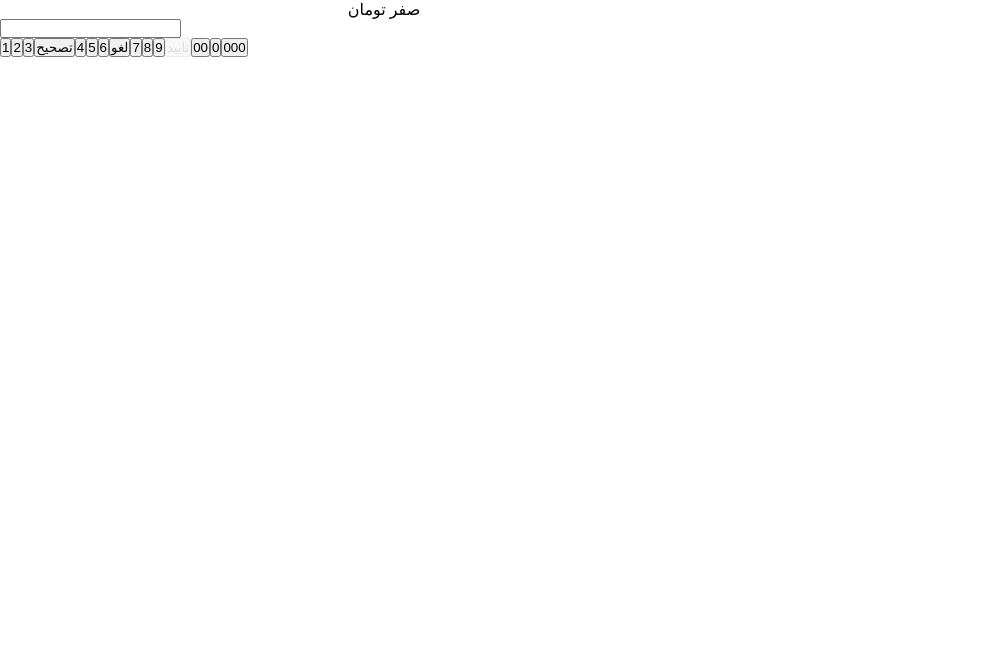
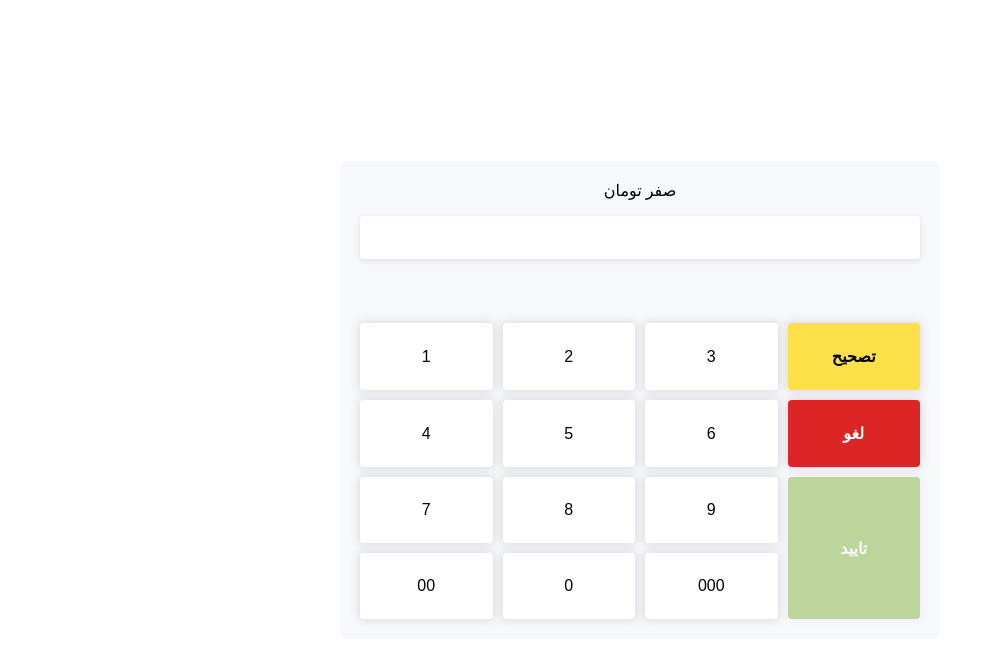
Before and after one commit to mahyarErshad/touch-keyboard, a React (Create React App) app: page / in a window 1280 px wide. Shown: the top 664 px of the page, without its empty margins (0-989 px from the left). Built offline with nearby package versions, Linux system fonts and the light colour scheme.

Commit message:
Changed some styles

```diff
--- a/src/Components/TouchKeyboard/TouchKeyboard.jsx
+++ b/src/Components/TouchKeyboard/TouchKeyboard.jsx
@@ -1,5 +1,6 @@
 import ValueReader from "../ValueReader/ValueReader";
 import KeyGenerator from "../KeyGenerator/KeyGenerator";
+import "./touchKeyboard.css";
 
 const TouchKeyboard = ({ inputValue, setInputValue, length, className, passwordInput, disableZero, valueReader }) => {
   const inputType = passwordInput ? "password" : "text";
--- a/src/Components/TouchKeyboard/touchKeyboard.css
+++ b/src/Components/TouchKeyboard/touchKeyboard.css
@@ -1,5 +1,6 @@
 .calculator-container {
   width: 100%;
+  max-width: 37.5rem;
   margin: 0 auto;
   padding: 1.25rem;
   background-color: #f7f8fc;
--- a/src/index.css
+++ b/src/index.css
@@ -191,8 +191,12 @@ input:focus-visible {
   box-shadow: 0px 0px 10px 2px rgba(0, 60, 110, 0.5);
 }
 .container {
-  max-width: 768px;
-  height: 100vh;
+  height: 100%;
+  width: 100%;
+  min-height: 100vh;
+  display: flex;
+  justify-content: center;
+  align-items: center;
 }
 button:disabled {
   cursor: not-allowed;
```
